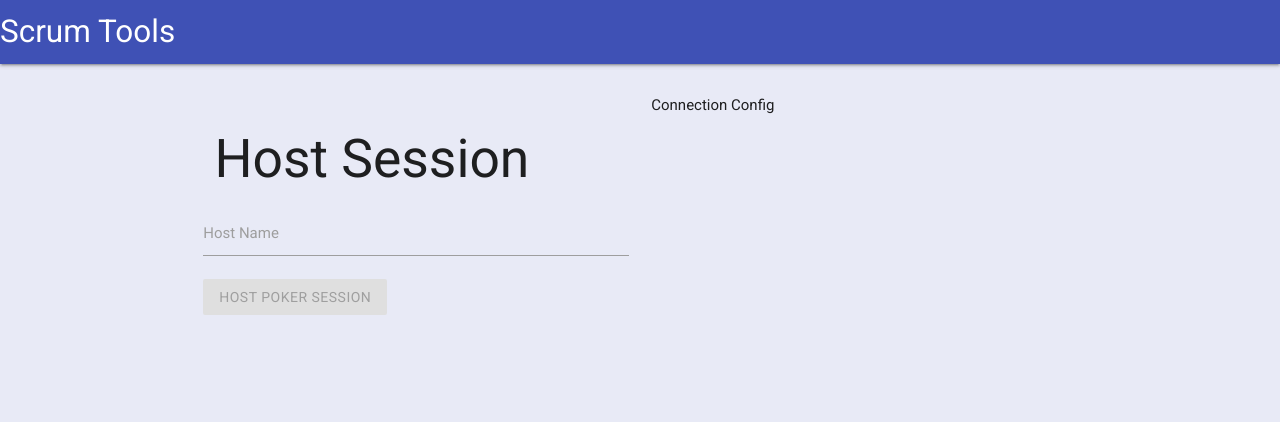
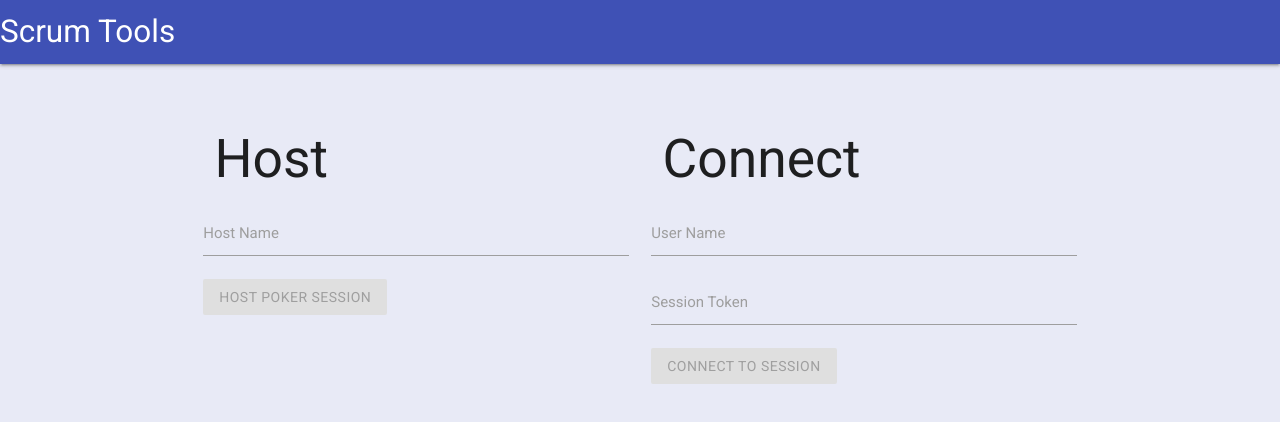
Before and after one commit to Uvacoder/scrumtools, a Vue app: page / in a window 1280 px wide. Shown: the top 422 px of the page. Built offline with nearby package versions, Linux system fonts and the light colour scheme.

Commit message:
Sketch connect box page

```diff
--- a/src/components/ConnectBox.vue
+++ b/src/components/ConnectBox.vue
@@ -1,7 +1,42 @@
 <template>
-  <div>Connection Config</div>
+  <div class="row">
+    <form class="col s12">
+      <h2>Connect</h2>
+      <div class="input-field row">
+        <input id="userName" v-model="userName" type="text" />
+        <label for="userName">User Name</label>
+      </div>
+      <div class="input-field row">
+        <input id="sessionToken" v-model="sessionToken" type="text" />
+        <label for="sessionToken">Session Token</label>
+      </div>
+      <div class="btn row" :class="!canConnect && 'disabled'">
+        Connect To Session
+      </div>
+    </form>
+  </div>
 </template>
 
 <script lang="ts">
-export default {};
+import { computed, ref, Ref } from "vue";
+
+interface Data {
+  userName: Ref<string>;
+  sessionToken: Ref<string>;
+  canConnect: Ref<boolean>;
+}
+
+export default {
+  data(): Data {
+    const userName = ref("");
+    const sessionToken = ref("");
+    return {
+      userName,
+      sessionToken,
+      canConnect: computed(
+        () => userName.value.length > 0 && sessionToken.value.length > 0
+      ),
+    };
+  },
+};
 </script>
--- a/src/components/HostBox.vue
+++ b/src/components/HostBox.vue
@@ -1,12 +1,12 @@
 <template>
   <div class="row">
     <form class="col s12">
-      <h2>Host Session</h2>
+      <h2>Host</h2>
       <div class="input-field row">
         <input id="hostName" v-model="hostName" type="text" />
         <label for="hostName">Host Name</label>
       </div>
-      <div class="btn row" :class="!canHost && 'disabled'">
+      <div class="btn row" :class="hostName.length == 0 && 'disabled'">
         Host Poker Session
       </div>
     </form>
@@ -14,11 +14,10 @@
 </template>
 
 <script lang="ts">
-import { computed, ComputedRef, ref, Ref } from "vue";
+import { ref, Ref } from "vue";
 
 interface Data {
   hostName: Ref<string>;
-  canHost: ComputedRef<boolean>;
 }
 
 export default {
@@ -26,9 +25,6 @@ export default {
     const hostName = ref("");
     return {
       hostName,
-      canHost: computed(() => {
-        return hostName.value.length > 0;
-      }),
     };
   },
 };
```
